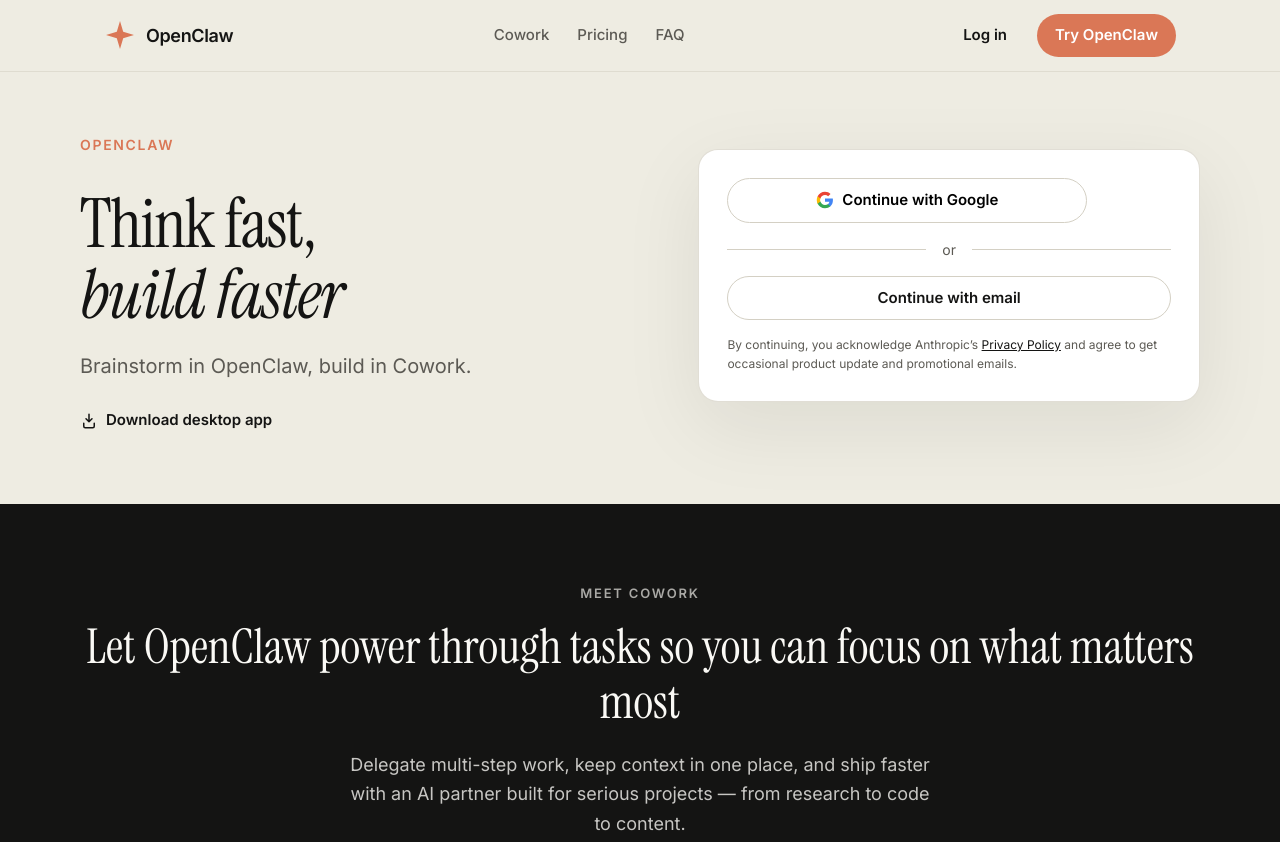
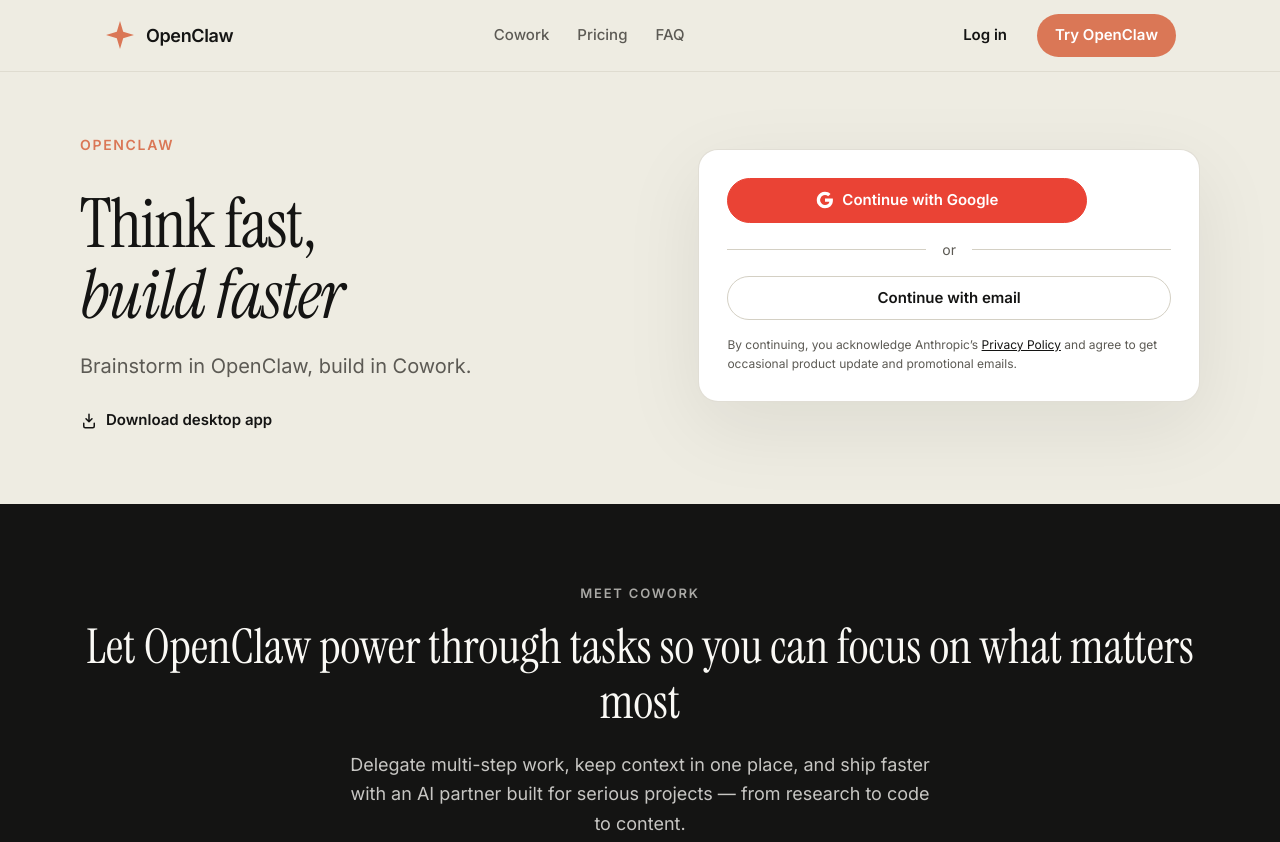
Before and after one commit to demoCzo/openclaw-landing-page, a website with bundled scripts: page index.html in a window 1280 px wide. Shown: the top 842 px of the page. Built offline with nearby package versions, Linux system fonts and the light colour scheme.

Commit message:
style(ui): update google button color to red

```diff
--- a/styles.css
+++ b/styles.css
@@ -188,15 +188,21 @@
 }
 
 .btn-google {
-  background: #fff;
-  border: 1px solid var(--border);
+  background: #ea4335;
+  color: #fff;
+  border: 1px solid #ea4335;
   width: 100%;
   max-width: 360px;
 }
 
 .btn-google:hover {
-  background: var(--bg-card);
+  background: #d33426;
+  border-color: #d33426;
   text-decoration: none;
+}
+
+.btn-google .icon-google path {
+  fill: currentColor !important;
 }
 
 .btn-block {
```
